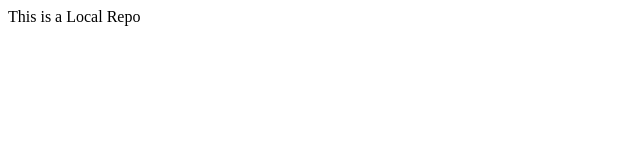
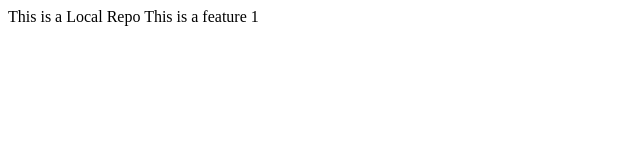
Before and after one commit to galisnehalathareddy2004-cmyk/Local-Repo, a plain HTML site: page index.html in a window 1280 px wide. Shown: the whole page, without its empty margins (0-640 px from the left). Drawn offline with Linux system fonts and the light colour scheme.

Commit message:
Added Feature 1

```diff
--- a/index.html
+++ b/index.html
@@ -1,3 +1,4 @@
 <p>
     This is a Local Repo
+    This is a feature 1
 </p>
```
